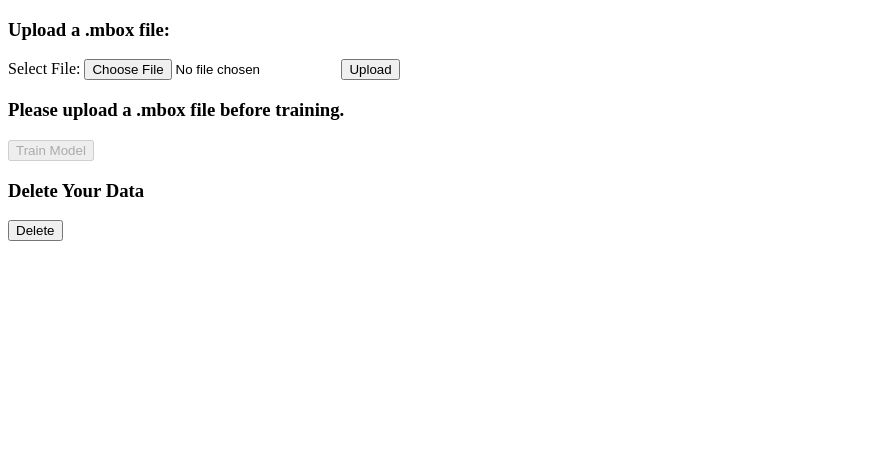
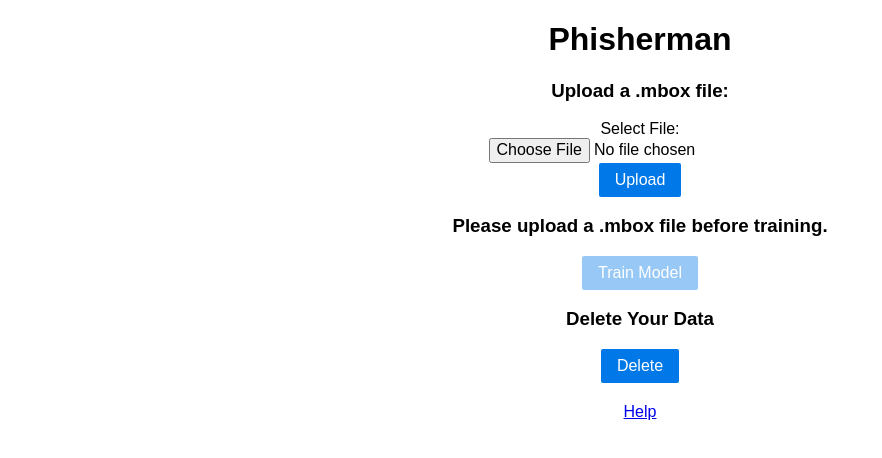
Before and after one commit to PeterSleith/Phisherman-Dissertation, a browser extension: page src/Background.html in a window 1280 px wide. Shown: the whole page, without its empty margins (0-882 px from the left). Drawn offline with nearby package versions, Linux system fonts and the light colour scheme.

Commit message:
Addition of Help Page

```diff
--- a/src/Background.html
+++ b/src/Background.html
@@ -1,25 +1,33 @@
 <!DOCTYPE html>
 <html lang="en">
 <head>
-    <link rel="stylesheet" href="style.css">
+    <link rel="stylesheet" href="https://unpkg.com/purecss@2.1.0/build/pure-min.css" integrity="sha384-yHIFVG6ClnONEA5yB5DJXfW2/KC173DIQrYoZMEtBvGzmf0PKiGyNEqe9N6BNDBH" crossorigin="anonymous">
+    <link rel="stylesheet" href="styles.css">
     <meta charset="UTF-8">
     <title>Phisherman</title>
 </head>
 
 <body>
+    <div>
+        <h1 id="Title">Phisherman</h3>
+    </div>
     <h3 id="UploadHeader">Upload a .mbox file:</h3>
-    <form id="test" action="http://localhost:5000/upload" enctype="multipart/form-data" method="POST">
-            Select File: <input id="MBOXFile" name="mboxfile" type="file" accept=".mbox">
-            <button id="submitUpload" class="btn" type="submit" >Upload</button>
+    <form id="test" class="centering" action="http://localhost:5000/upload" enctype="multipart/form-data" method="POST">
+            Select File: <input class="centering" id="MBOXFile" name="mboxfile" type="file" accept=".mbox">
+            <button class="pure-button pure-button-primary" id="submitUpload" class="btn" type="submit" >Upload</button>
     </form>
     <div>
         <h3 id="TrainHeader">Please upload a .mbox file before training.</h3>
-        <button id="TrainModel" disabled="true">Train Model</button>
+        <button class="pure-button pure-button-primary" id="TrainModel" disabled="true">Train Model</button>
     </div>
 
     <div>
         <h3 id="DeleteHeader">Delete Your Data</h3>
-        <button id="DeleteUpload">Delete</button>
+        <button class="pure-button pure-button-primary" id="DeleteUpload">Delete</button>
+    </div>
+
+    <div class="paddedDiv">
+        <a href="help.html" target="_blank">Help</a>
     </div>
 
     <script src="extension.js"></script>
--- /dev/null
+++ b/src/styles.css
@@ -0,0 +1,17 @@
+body {
+    text-align: center;
+  }
+
+.paddedDiv {
+    padding-top: 20px;
+    padding-bottom: 20px;
+}
+
+input {
+    display: block;
+    margin : 0 auto;
+}
+
+.centering {
+    text-align: center;
+}
```
Also changed, not shown: src/help.html (added, +29 -0 lines), manifest.json, src/img/Deselect.PNG (added), src/img/SelectMail.PNG (added), src/img/SpamOnly.PNG (added).
